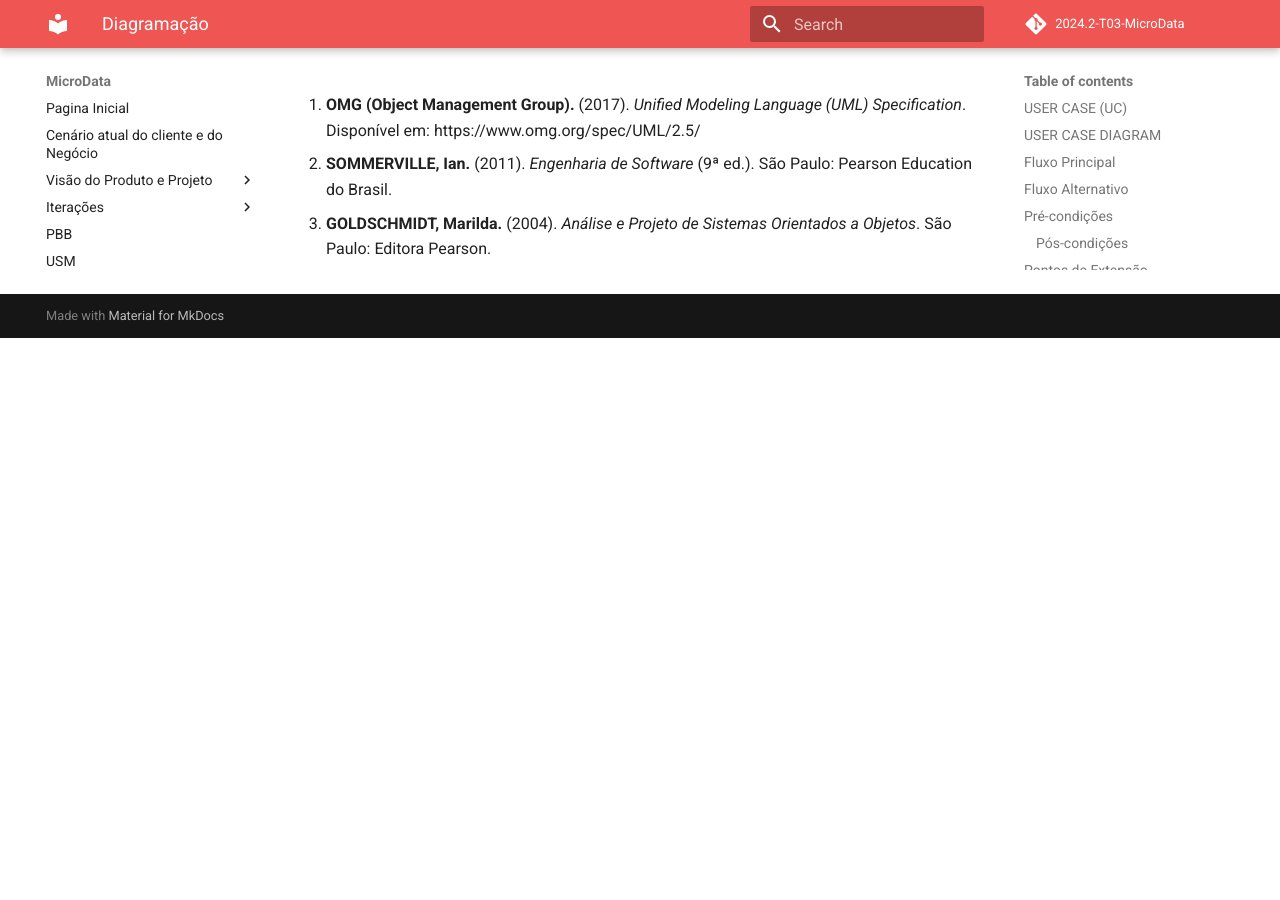
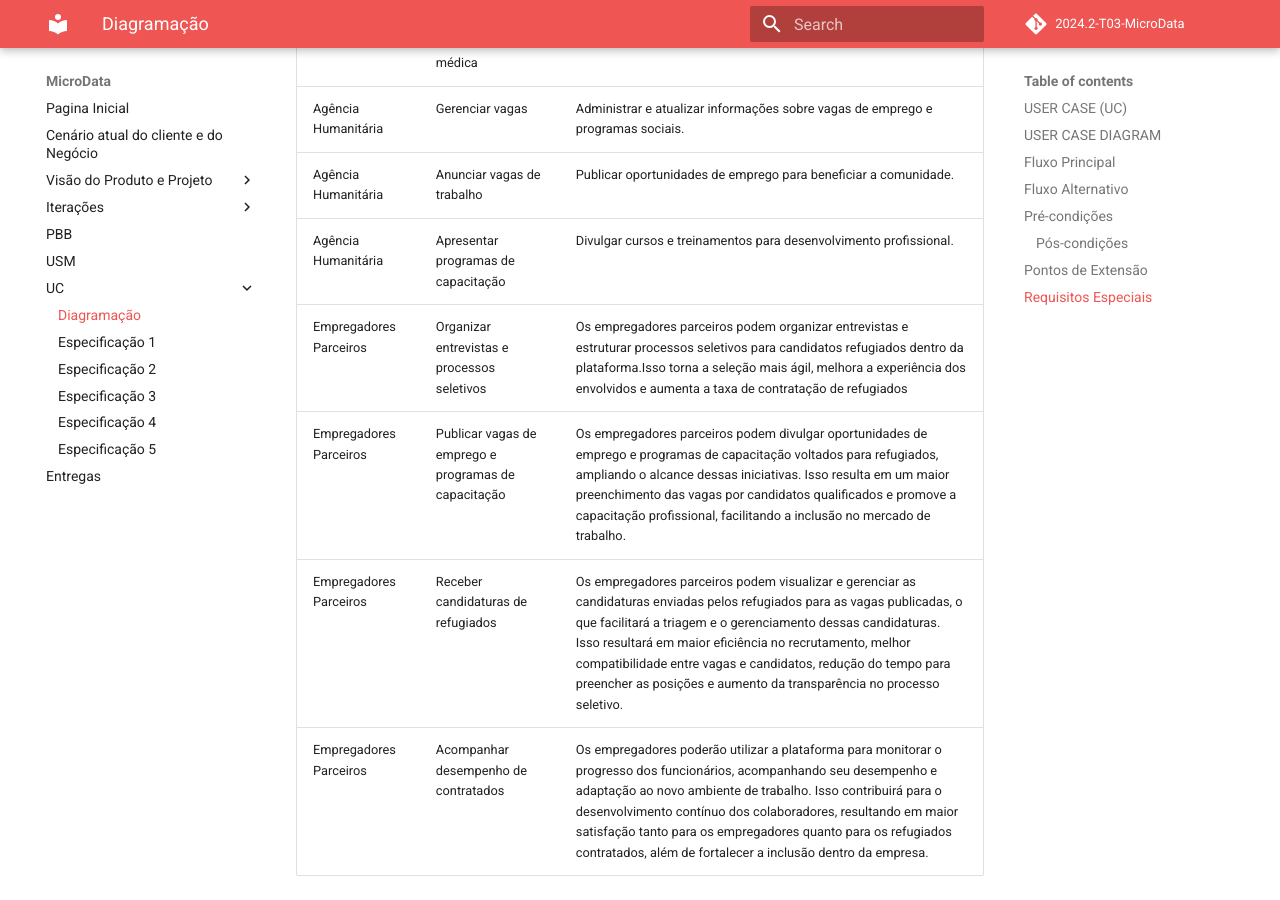
Before and after one commit to storch7/2024.2-T03-MicroData, an MkDocs documentation site: the page built from docs/uc/usercase.md, in a window 1280 px wide and 900 px high, scrolled down 4149 px. Built offline with MkDocs 1.6.1 and Material for MkDocs 9.7.7, drawn with Linux system fonts in a browser that asks for light colours; comment, search, counter and statistics services are not loaded; before the commit the page ends 4487 px from its top, so only the background shows below that; some of the changed text lies outside the part shown.

Commit message:
adiçao de UC de atores

```diff
--- a/docs/uc/usercase.md
+++ b/docs/uc/usercase.md
@@ -67,7 +67,12 @@
 | Agência Humanitária | Gerenciar vagas |
 | Agência Humanitária | Anunciar vagas de trabalho |
 | Agência Humanitária | Apresentar programas de capacitação |
-
+| Empregadores Parceiros | Organizar entrevistas e processos seletivos |
+| Empregadores Parceiros | Publicar vagas de emprego e programas de capacitação|
+| Empregadores Parceiros | Receber candidaturas de refugiados |
+| Empregadores Parceiros | Acompanhar desempenho de contratados |
+| Administradores do Sistema | Manter a segurança do sistema |
+| Administradores do Sistema | Analisar métricas de desempenho e uso|
 
 ## ESPECIFICAÇÕES DO CASO DE USO
 
@@ -75,12 +80,16 @@
 
 | **Persona** | **Caso de Uso** | **Descrição** |
 |---------|------------|-------------|
-| Agência Humanitária | Divulgar vagas de emprego | Permitir que a agência publique oportunidades de trabalho para a comunidade. |
+| Agência Humanitária | Divulgar vagas de emprego | Permitir que a agência publique oportunidades de trabalho para a comunidade.  |
 | Agência Humanitária | Divulgar locais de Abrigo | Fornecer informações sobre abrigos disponíveis para pessoas em situação de vulnerabilidade. |
 | Agência Humanitária | Divulgar programas de assistência médica | Informar a população sobre programas de saúde acessíveis. |
 | Agência Humanitária | Gerenciar vagas | Administrar e atualizar informações sobre vagas de emprego e programas sociais. |
 | Agência Humanitária | Anunciar vagas de trabalho | Publicar oportunidades de emprego para beneficiar a comunidade. |
 | Agência Humanitária | Apresentar programas de capacitação | Divulgar cursos e treinamentos para desenvolvimento profissional. |
+| Empregadores Parceiros | Organizar entrevistas e processos seletivos | Os empregadores parceiros podem organizar entrevistas e estruturar processos seletivos para candidatos refugiados dentro da plataforma.Isso torna a seleção mais ágil, melhora a experiência dos envolvidos e aumenta a taxa de contratação de refugiados|
+| Empregadores Parceiros | Publicar vagas de emprego e programas de capacitação| Os empregadores parceiros podem divulgar oportunidades de emprego e programas de capacitação voltados para refugiados, ampliando o alcance dessas iniciativas. Isso resulta em um maior preenchimento das vagas por candidatos qualificados e promove a capacitação profissional, facilitando a inclusão no mercado de trabalho.|
+| Empregadores Parceiros | Receber candidaturas de refugiados | Os empregadores parceiros podem visualizar e gerenciar as candidaturas enviadas pelos refugiados para as vagas publicadas, o que facilitará a triagem e o gerenciamento dessas candidaturas. Isso resultará em maior eficiência no recrutamento, melhor compatibilidade entre vagas e candidatos, redução do tempo para preencher as posições e aumento da transparência no processo seletivo.|
+| Empregadores Parceiros | Acompanhar desempenho de contratados | Os empregadores poderão utilizar a plataforma para monitorar o progresso dos funcionários, acompanhando seu desempenho e adaptação ao novo ambiente de trabalho. Isso contribuirá para o desenvolvimento contínuo dos colaboradores, resultando em maior satisfação tanto para os empregadores quanto para os refugiados contratados, além de fortalecer a inclusão dentro da empresa.|
 
 
 
```
